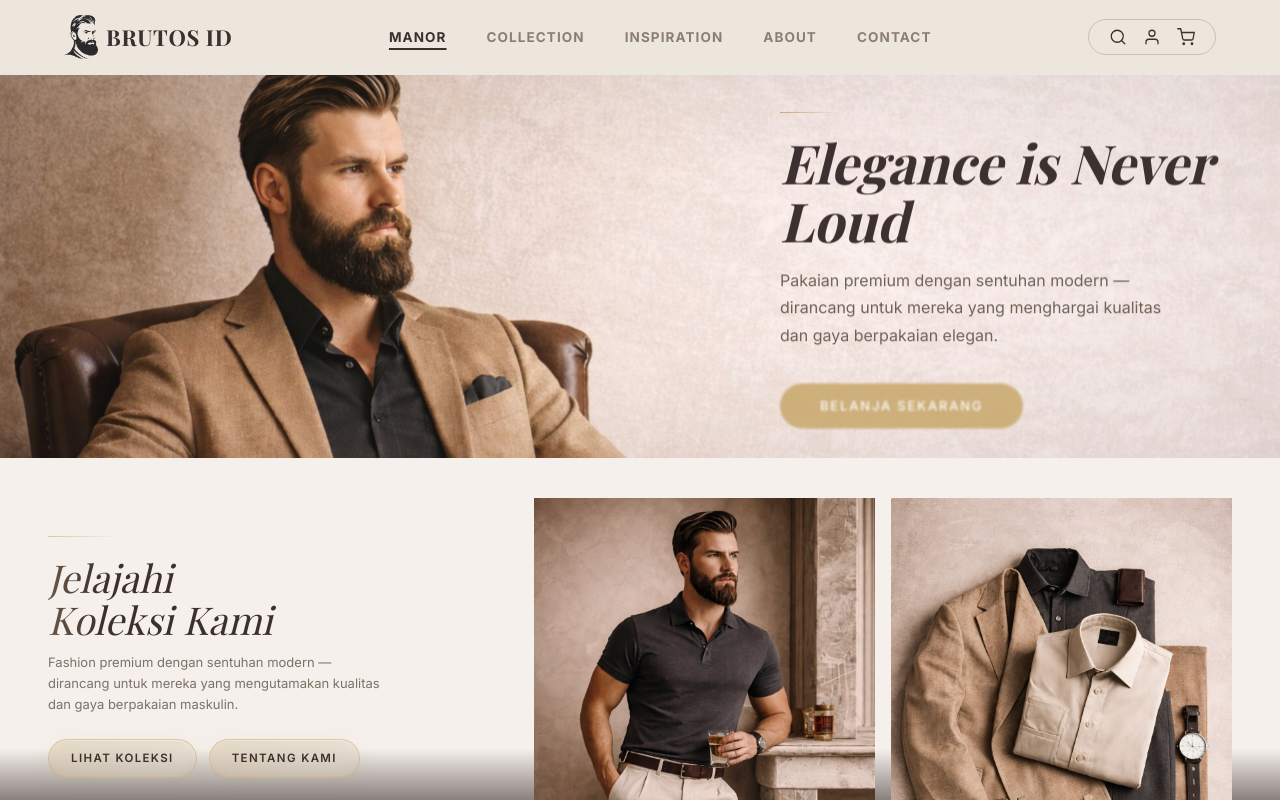
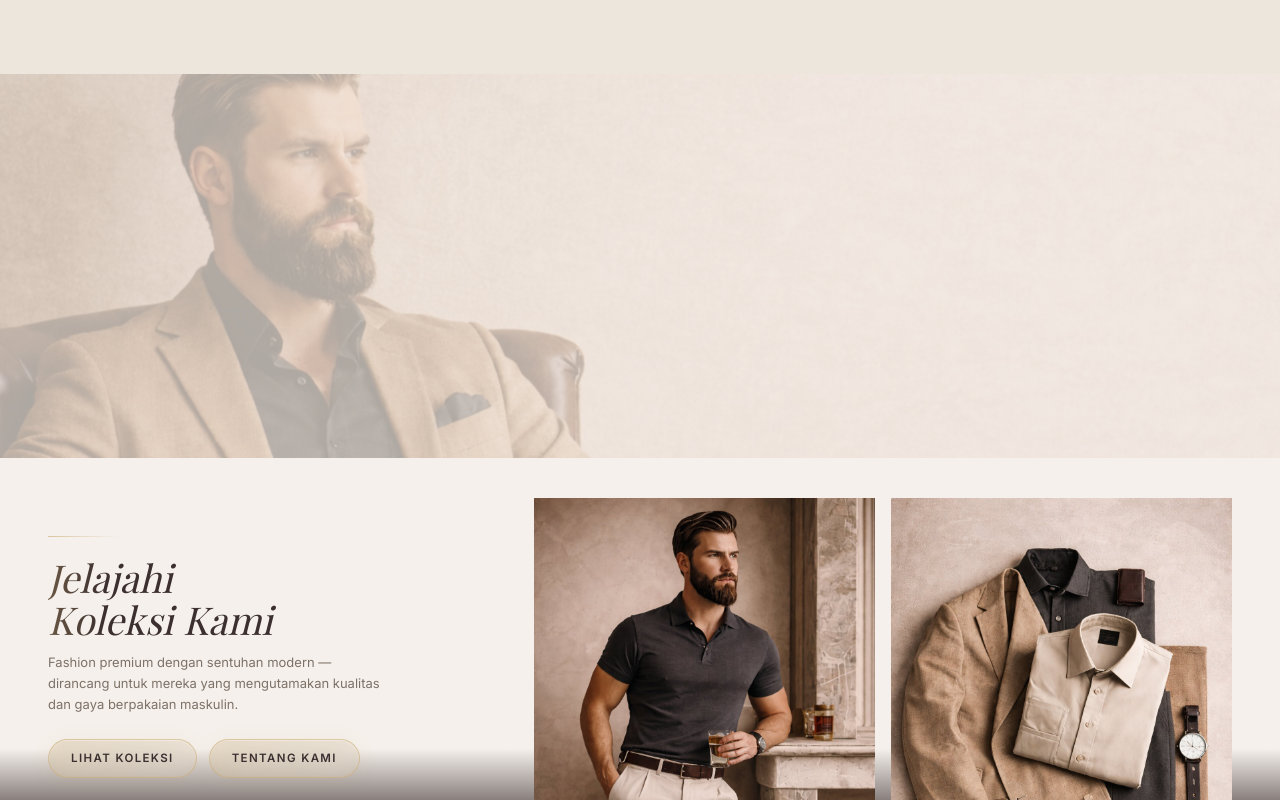
Before and after one commit to brutosfashion-coder/BrutosID, a Next.js app: page / in a window 1280 px wide. Shown: the top 800 px of the page. Built offline with nearby package versions, Linux system fonts and the light colour scheme; a web font is replaced by a local one.

Commit message:
feat: entrance animations hanya mulai setelah loading screen selesai — pakai React Context + onExitComplete

```diff
--- a/src/app/page.tsx
+++ b/src/app/page.tsx
@@ -1,3 +1,5 @@
+"use client";
+import { LoadingProvider } from "@/components/LoadingContext";
 import Navbar from "@/components/Navbar";
 import Hero from "@/components/Hero";
 import DiscoverQuote from "@/components/DiscoverQuote";
@@ -6,7 +8,7 @@ import LoadingScreen from "@/components/LoadingScreen";
 
 export default function Home() {
   return (
-    <>
+    <LoadingProvider>
       <LoadingScreen />
       {/* Content wrapper sits above the sticky footer — scroll reveals footer seamlessly */}
       <div className="relative z-[1]">
@@ -17,6 +19,6 @@ export default function Home() {
         </main>
       </div>
       <Footer />
-    </>
+    </LoadingProvider>
   );
 }
--- a/src/components/Hero.tsx
+++ b/src/components/Hero.tsx
@@ -2,16 +2,22 @@
 import Image from "next/image";
 import Link from "next/link";
 import { motion } from "framer-motion";
+import { useLoading } from "./LoadingContext";
 
 const lux: [number, number, number, number] = [0.16, 1, 0.3, 1];
 
-const appear = (delay: number) => ({
-  initial: { opacity: 0, y: 70, filter: "blur(10px)" },
-  animate: { opacity: 1, y: 0, filter: "blur(0px)" },
-  transition: { delay: 4.5 + delay, duration: 1.6, ease: lux },
-});
+export default function Hero() {
+  const { isLoaded } = useLoading();
 
-export default function Hero() {
+  /* Desktop text appear helper — only animates after loading completes */
+  const appear = (delay: number) => ({
+    initial: { opacity: 0, y: 70, filter: "blur(10px)" },
+    animate: isLoaded
+      ? { opacity: 1, y: 0, filter: "blur(0px)" }
+      : { opacity: 0, y: 70, filter: "blur(10px)" },
+    transition: { delay: 0.3 + delay, duration: 1.6, ease: lux },
+  });
+
   return (
     <section className="relative mt-[60px] sm:mt-[68px] lg:mt-[74px]">
       {/* ====== DESKTOP ====== */}
@@ -19,13 +25,14 @@ export default function Hero() {
         className="hidden md:block relative w-full overflow-hidden"
         style={{ aspectRatio: "16/10", maxHeight: "48vh" }}
       >
+        {/* Hero image */}
         <motion.div
           className="absolute inset-0"
           initial={{ scale: 1.25, opacity: 0 }}
-          animate={{ scale: 1, opacity: 1 }}
-          transition={{ delay: 4.2, duration: 3.5, ease: lux }}
+          animate={isLoaded ? { scale: 1, opacity: 1 } : { scale: 1.25, opacity: 0 }}
+          transition={{ delay: 0, duration: 3.5, ease: lux }}
         >
-          <div className="absolute inset-0 hero-ken-burns" style={{ animationDelay: "7.7s" }}>
+          <div className="absolute inset-0 hero-ken-burns" style={{ animationDelay: isLoaded ? "3.5s" : "999s" }}>
             <Image
               src="/hero.jpg"
               alt="Koleksi fashion premium Brutos ID — brand pakaian berkualitas"
@@ -38,40 +45,47 @@ export default function Hero() {
           </div>
         </motion.div>
 
+        {/* Vignette overlay */}
         <motion.div
           className="absolute inset-0 pointer-events-none"
           initial={{ opacity: 0 }}
-          animate={{ opacity: 1 }}
-          transition={{ delay: 4.5, duration: 2 }}
+          animate={isLoaded ? { opacity: 1 } : { opacity: 0 }}
+          transition={{ delay: 0.3, duration: 2 }}
           style={{
             background:
               "radial-gradient(ellipse at 30% 50%, transparent 40%, rgba(59,47,47,0.12) 100%)",
           }}
         />
 
+        {/* Desktop text content */}
         <div className="absolute inset-0 flex items-center">
           <div className="ml-auto w-[44%] max-w-[500px] pr-[3%] xl:pr-[4%]">
+            {/* Gold accent line */}
             <motion.div
               className="h-[1px] mb-5"
               style={{
                 background: "linear-gradient(90deg, #C9A96E, transparent)",
               }}
               initial={{ width: 0, opacity: 0 }}
-              animate={{ width: 60, opacity: 1 }}
-              transition={{ delay: 4.4, duration: 1.5, ease: lux }}
+              animate={isLoaded ? { width: 60, opacity: 1 } : { width: 0, opacity: 0 }}
+              transition={{ delay: 0.2, duration: 1.5, ease: lux }}
             />
+            {/* H1 */}
             <motion.h1
               className="font-serif text-[42px] lg:text-[48px] xl:text-[54px] font-bold italic text-[#3B2F2F] leading-[1.08] mb-4"
               {...appear(0)}
             >
               Elegance is Never Loud
             </motion.h1>
+            {/* Description */}
             <motion.p
               className="text-[#6B5E54] text-[15px] lg:text-[16px] leading-[1.7] mb-7 max-w-[400px]"
               {...appear(0.3)}
             >
-              Pakaian premium dengan sentuhan modern — dirancang untuk mereka yang menghargai kualitas dan gaya berpakaian elegan.
+              Pakaian premium dengan sentuhan modern — dirancang untuk mereka
+              yang menghargai kualitas dan gaya berpakaian elegan.
             </motion.p>
+            {/* CTA */}
             <motion.div {...appear(0.6)}>
               <Link
                 href="/"
@@ -86,12 +100,12 @@ export default function Hero() {
 
       {/* ====== MOBILE — COMPACT VIEWPORT, FULL BODY VISIBLE ====== */}
       <div className="md:hidden relative w-full overflow-hidden" style={{ height: "calc(65svh - 60px)" }}>
-        {/* Background image — positioned to show model's full body */}
+        {/* Background image */}
         <motion.div
           className="absolute inset-0 gpu-layer"
           initial={{ scale: 1, opacity: 0 }}
-          animate={{ scale: 1, opacity: 1 }}
-          transition={{ delay: 4.2, duration: 2, ease: lux }}
+          animate={isLoaded ? { scale: 1, opacity: 1 } : { scale: 1, opacity: 0 }}
+          transition={{ delay: 0, duration: 2, ease: lux }}
         >
           <Image
             src="/hero.jpg"
@@ -104,7 +118,7 @@ export default function Hero() {
           />
         </motion.div>
 
-        {/* Light overlay — subtle, NOT dark gradient */}
+        {/* Light overlay */}
         <div
           className="absolute inset-0 pointer-events-none"
           style={{
@@ -115,7 +129,6 @@ export default function Hero() {
         {/* Text content — right side, vertically centered */}
         <div className="absolute inset-0 flex items-center justify-end">
           <div className="w-[55%] sm:w-[50%] pr-5 sm:pr-8">
-            {/* Subtle solid backdrop behind text — no blur, no glow, just clean */}
             <div
               className="rounded-sm px-5 py-6"
               style={{ backgroundColor: "rgba(245,240,235,0.45)" }}
@@ -127,38 +140,39 @@ export default function Hero() {
                   background: "linear-gradient(90deg, #C9A96E, transparent)",
                 }}
                 initial={{ width: 0, opacity: 0 }}
-                animate={{ width: 35, opacity: 1 }}
-                transition={{ delay: 4.6, duration: 0.8, ease: lux }}
+                animate={isLoaded ? { width: 35, opacity: 1 } : { width: 0, opacity: 0 }}
+                transition={{ delay: 0.4, duration: 0.8, ease: lux }}
               />
 
-              {/* H1 — near-black, no shadow, no glow */}
+              {/* H1 */}
               <motion.h1
                 className="font-serif text-[28px] sm:text-[34px] font-bold italic text-[#1A1412] leading-[1.1] mb-3 gpu-layer"
                 initial={{ opacity: 0, y: 20 }}
-                animate={{ opacity: 1, y: 0 }}
-                transition={{ delay: 4.7, duration: 1, ease: lux }}
+                animate={isLoaded ? { opacity: 1, y: 0 } : { opacity: 0, y: 20 }}
+                transition={{ delay: 0.5, duration: 1, ease: lux }}
               >
                 Elegance is
                 <br />
                 Never Loud
               </motion.h1>
 
-              {/* Description — dark, clean */}
+              {/* Description */}
               <motion.p
                 className="text-[#3B3029] text-[12px] sm:text-[13px] leading-[1.65] mb-5 max-w-[220px] font-medium gpu-layer"
                 initial={{ opacity: 0, y: 15 }}
-                animate={{ opacity: 1, y: 0 }}
-                transition={{ delay: 5.0, duration: 0.8, ease: lux }}
+                animate={isLoaded ? { opacity: 1, y: 0 } : { opacity: 0, y: 15 }}
+                transition={{ delay: 0.8, duration: 0.8, ease: lux }}
               >
-                Pakaian premium dengan sentuhan modern — dirancang untuk mereka yang menghargai kualitas dan penampilan.
+                Pakaian premium dengan sentuhan modern — dirancang untuk mereka
+                yang menghargai kualitas dan penampilan.
               </motion.p>
 
               {/* CTA button */}
               <motion.div
                 className="gpu-layer"
                 initial={{ opacity: 0, y: 10 }}
-                animate={{ opacity: 1, y: 0 }}
-                transition={{ delay: 5.2, duration: 0.8, ease: lux }}
+                animate={isLoaded ? { opacity: 1, y: 0 } : { opacity: 0, y: 10 }}
+                transition={{ delay: 1.0, duration: 0.8, ease: lux }}
               >
                 <Link
                   href="/"
@@ -176,17 +190,17 @@ export default function Hero() {
       <motion.div
         className="hidden md:flex absolute bottom-4 left-1/2 -translate-x-1/2 flex-col items-center"
         initial={{ opacity: 0 }}
-        animate={{ opacity: 0.4 }}
-        transition={{ delay: 6, duration: 1.5 }}
+        animate={isLoaded ? { opacity: 0.4 } : { opacity: 0 }}
+        transition={{ delay: 1.8, duration: 1.5 }}
       >
         <motion.div
           className="w-[1px] h-7 bg-[#3B2F2F]"
-          animate={{ scaleY: [1, 0.5, 1] }}
+          animate={isLoaded ? { scaleY: [1, 0.5, 1] } : { scaleY: 1 }}
           transition={{
             repeat: Infinity,
             duration: 2,
             ease: "easeInOut",
-            delay: 6.5,
+            delay: 2.3,
           }}
           style={{ transformOrigin: "top" }}
         />
--- /dev/null
+++ b/src/components/LoadingContext.tsx
@@ -0,0 +1,26 @@
+"use client";
+import { createContext, useContext, useState, useCallback, type ReactNode } from "react";
+
+interface LoadingContextType {
+  isLoaded: boolean;
+  onLoadComplete: () => void;
+}
+
+const LoadingContext = createContext<LoadingContextType>({
+  isLoaded: false,
+  onLoadComplete: () => {},
+});
+
+export function LoadingProvider({ children }: { children: ReactNode }) {
+  const [isLoaded, setIsLoaded] = useState(false);
+  const onLoadComplete = useCallback(() => setIsLoaded(true), []);
+  return (
+    <LoadingContext.Provider value={{ isLoaded, onLoadComplete }}>
+      {children}
+    </LoadingContext.Provider>
+  );
+}
+
+export function useLoading() {
+  return useContext(LoadingContext);
+}
--- a/src/components/LoadingScreen.tsx
+++ b/src/components/LoadingScreen.tsx
@@ -2,12 +2,14 @@
 import { useState, useEffect } from "react";
 import Image from "next/image";
 import { motion, AnimatePresence } from "framer-motion";
+import { useLoading } from "./LoadingContext";
 
 const lux: [number, number, number, number] = [0.16, 1, 0.3, 1];
 const exitEase: [number, number, number, number] = [0.76, 0, 0.24, 1];
 
 export default function LoadingScreen() {
   const [show, setShow] = useState(true);
+  const { onLoadComplete } = useLoading();
 
   useEffect(() => {
     document.body.style.overflow = "hidden";
@@ -22,7 +24,7 @@ export default function LoadingScreen() {
   }, []);
 
   return (
-    <AnimatePresence>
+    <AnimatePresence onExitComplete={onLoadComplete}>
       {show && (
         <motion.div
           key="loader"
--- a/src/components/Navbar.tsx
+++ b/src/components/Navbar.tsx
@@ -4,6 +4,7 @@ import Link from "next/link";
 import Image from "next/image";
 import { motion, AnimatePresence } from "framer-motion";
 import { FiSearch, FiUser, FiShoppingCart } from "react-icons/fi";
+import { useLoading } from "./LoadingContext";
 
 const NAV = ["MANOR", "COLLECTION", "INSPIRATION", "ABOUT", "CONTACT"];
 
@@ -12,6 +13,7 @@ const ease: [number, number, number, number] = [0.16, 1, 0.3, 1];
 export default function Navbar() {
   const [open, setOpen] = useState(false);
   const [active, setActive] = useState("MANOR");
+  const { isLoaded } = useLoading();
 
   /* Lock scroll when mobile menu is open */
   useEffect(() => {
@@ -24,8 +26,8 @@ export default function Navbar() {
       <motion.header
         className="fixed top-0 left-0 right-0 z-50 bg-[#EDE6DD]/95 backdrop-blur-md border-b border-[#3B2F2F]/8"
         initial={{ y: -100, opacity: 0 }}
-        animate={{ y: 0, opacity: 1 }}
-        transition={{ delay: 4.6, duration: 1, ease }}
+        animate={isLoaded ? { y: 0, opacity: 1 } : { y: -100, opacity: 0 }}
+        transition={{ delay: 0.3, duration: 1, ease }}
       >
         <nav className="mx-auto px-5 sm:px-8 lg:px-12 xl:px-16 h-[60px] sm:h-[68px] lg:h-[74px] flex items-center justify-between">
           <Link href="/" className="flex items-center gap-2">
```
